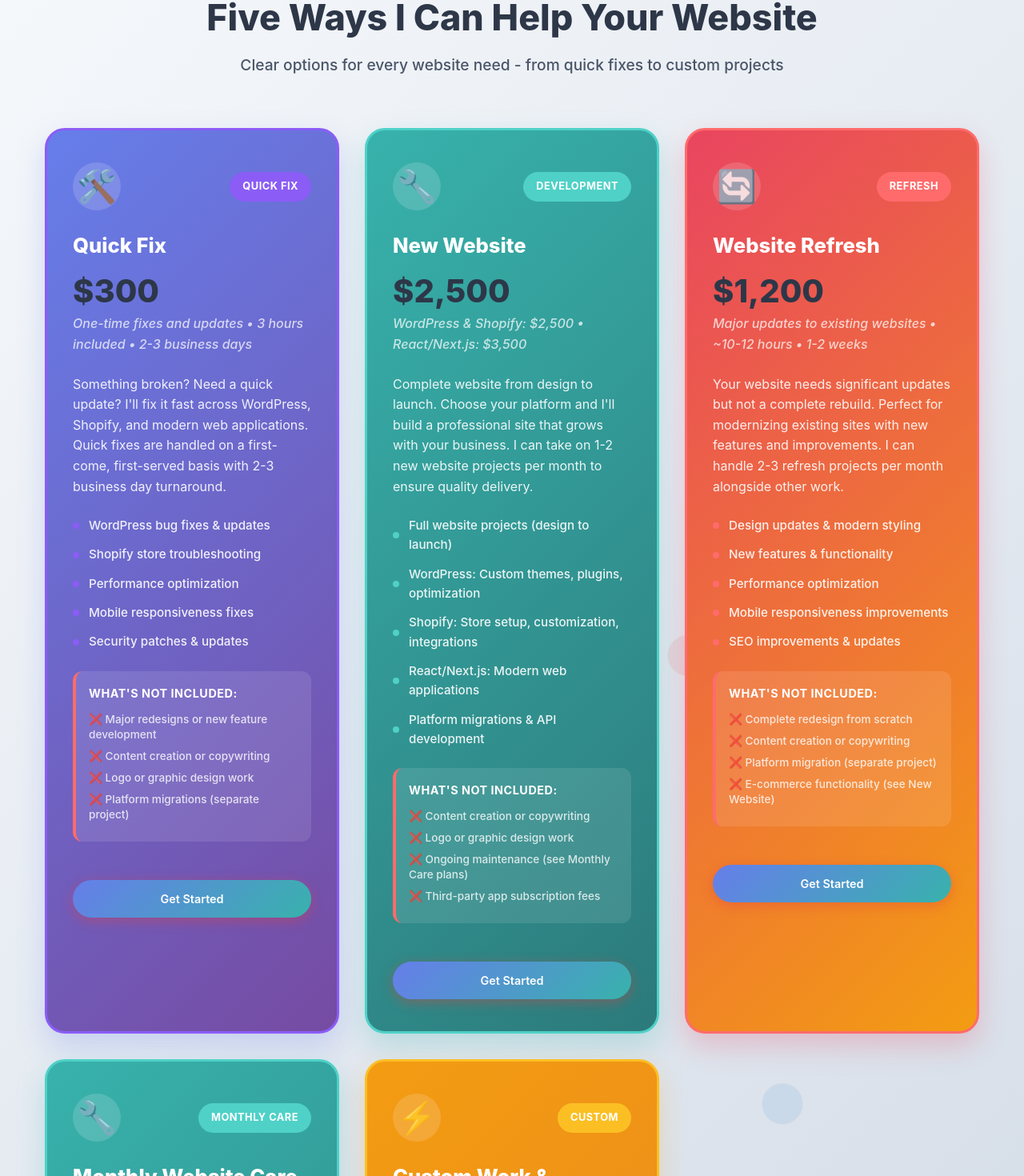
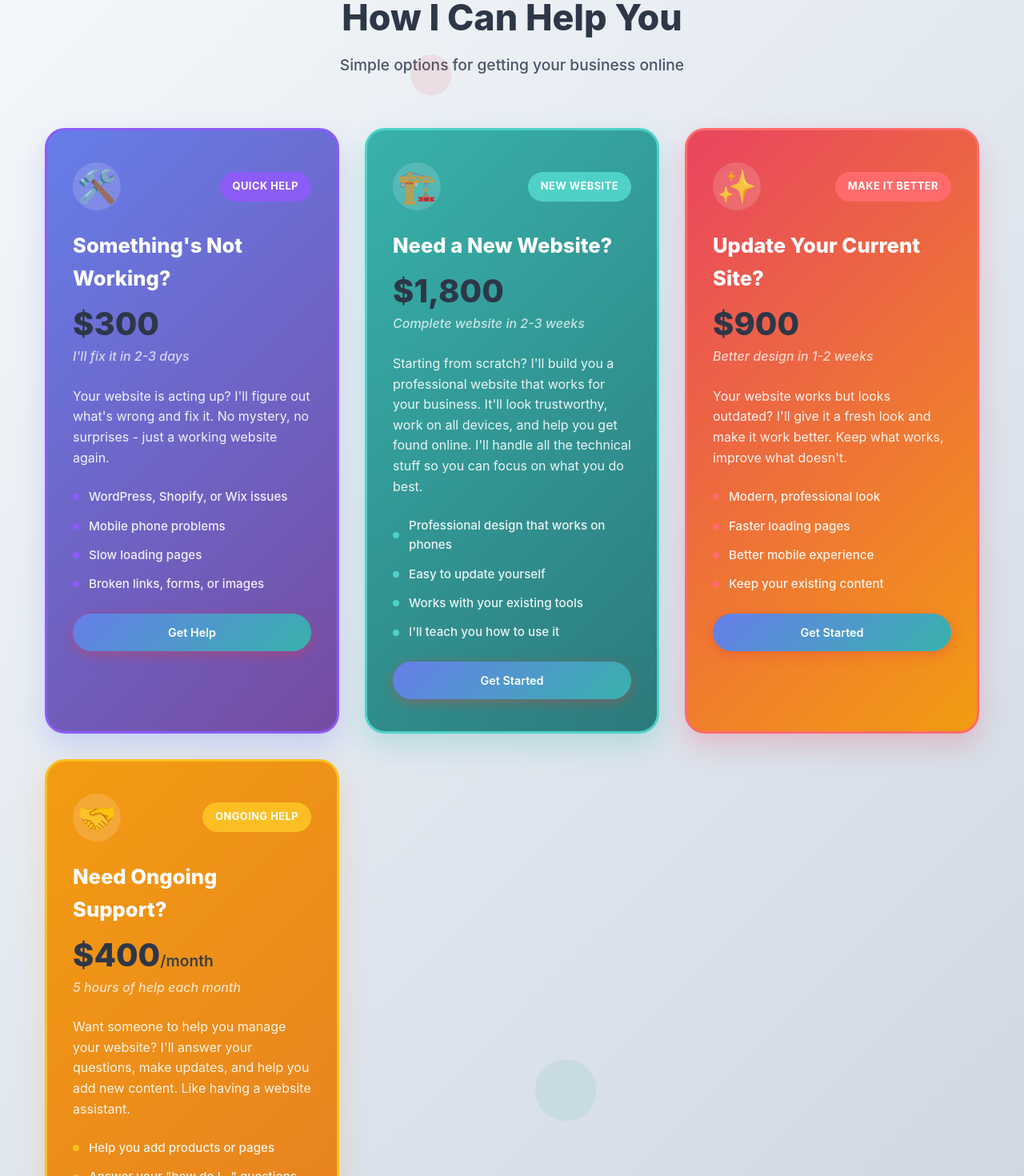
Before and after one commit to mriansabado/mauna-digital-website, a React (Vite) app: page / in a window 1280 px wide. Shown: the part 1307-2777 px from the top of the page at 80% size. Built offline with nearby package versions, Linux system fonts and the light colour scheme.

Commit message:
updating services pricing and language

```diff
--- a/src/App.tsx
+++ b/src/App.tsx
@@ -169,14 +169,14 @@ function App() {
       <div className="services-intro">
         <img src={profilePhoto} alt="Ian Sabado" className="services-profile-photo" />
         <div className="intro-content">
-                <p className="services-subtitle">Hi, I'm Ian - founder and operator of Mauna Digital LLC. Here's how I can help you succeed online.</p>
+          <p className="services-subtitle">Hi, I'm Ian. I help small businesses get online and sell their stuff. No tech jargon, no surprises - just honest work at fair prices.</p>
         </div>
       </div>
     </div>
 
     <div className="services-section-header">
-            <h2 className="services-title">Five Ways I Can Help Your Website</h2>
-            <p className="services-description">Clear options for every website need - from quick fixes to custom projects</p>
+      <h2 className="services-title">How I Can Help You</h2>
+      <p className="services-description">Simple options for getting your business online</p>
     </div>
 
     <div className="services-grid">
@@ -185,86 +185,64 @@ function App() {
           <div className="service-icon-wrapper">
             <div className="service-icon">🛠️</div>
           </div>
-                <div className="service-badge">Quick Fix</div>
+          <div className="service-badge">Quick Help</div>
         </div>
         <div className="service-content">
-                <h3>Quick Fix</h3>
+          <h3>Something's Not Working?</h3>
           <div className="service-price">$300</div>
-                <p className="service-price-detail">One-time fixes and updates • 3 hours included • 2-3 business days</p>
-                <p>Something broken? Need a quick update? I'll fix it fast across WordPress, Shopify, and modern web applications. Quick fixes are handled on a first-come, first-served basis with 2-3 business day turnaround.</p>
+          <p className="service-price-detail">I'll fix it in 2-3 days</p>
+          <p>Your website is acting up? I'll figure out what's wrong and fix it. No mystery, no surprises - just a working website again.</p>
           <div className="service-features">
             <div className="feature-item">
               <div className="feature-dot"></div>
-                    <span>WordPress bug fixes & updates</span>
+              <span>WordPress, Shopify, or Wix issues</span>
             </div>
             <div className="feature-item">
               <div className="feature-dot"></div>
-                    <span>Shopify store troubleshooting</span>
+              <span>Mobile phone problems</span>
             </div>
             <div className="feature-item">
               <div className="feature-dot"></div>
-                    <span>Performance optimization</span>
+              <span>Slow loading pages</span>
             </div>
             <div className="feature-item">
               <div className="feature-dot"></div>
-                    <span>Mobile responsiveness fixes</span>
-                  </div>
-                  <div className="feature-item">
-                    <div className="feature-dot"></div>
-                    <span>Security patches & updates</span>
+              <span>Broken links, forms, or images</span>
             </div>
           </div>
-                <div className="service-not-included">
-                  <h4>What's NOT Included:</h4>
-                  <div className="not-included-item">❌ Major redesigns or new feature development</div>
-                  <div className="not-included-item">❌ Content creation or copywriting</div>
-                  <div className="not-included-item">❌ Logo or graphic design work</div>
-                  <div className="not-included-item">❌ Platform migrations (separate project)</div>
-                </div>
-                <a href="#contact" className="btn btn-primary service-btn">Get Started</a>
+          <a href="#contact" className="btn btn-primary service-btn">Get Help</a>
         </div>
       </div>
 
       <div className="service-card service-card-neon-green">
         <div className="service-card-header">
           <div className="service-icon-wrapper">
-                  <div className="service-icon">🔧</div>
+            <div className="service-icon">🏗️</div>
           </div>
-                <div className="service-badge">Development</div>
+          <div className="service-badge">New Website</div>
         </div>
         <div className="service-content">
-                <h3>New Website</h3>
-                <div className="service-price">$2,500</div>
-                <p className="service-price-detail">WordPress & Shopify: $2,500 • React/Next.js: $3,500</p>
-                <p>Complete website from design to launch. Choose your platform and I'll build a professional site that grows with your business. I can take on 1-2 new website projects per month to ensure quality delivery.</p>
+          <h3>Need a New Website?</h3>
+          <div className="service-price">$1,800</div>
+          <p className="service-price-detail">Complete website in 2-3 weeks</p>
+          <p>Starting from scratch? I'll build you a professional website that works for your business. It'll look trustworthy, work on all devices, and help you get found online. I'll handle all the technical stuff so you can focus on what you do best.</p>
           <div className="service-features">
             <div className="feature-item">
               <div className="feature-dot"></div>
-                    <span>Full website projects (design to launch)</span>
+              <span>Professional design that works on phones</span>
             </div>
             <div className="feature-item">
               <div className="feature-dot"></div>
-                    <span>WordPress: Custom themes, plugins, optimization</span>
+              <span>Easy to update yourself</span>
             </div>
             <div className="feature-item">
               <div className="feature-dot"></div>
-                    <span>Shopify: Store setup, customization, integrations</span>
+              <span>Works with your existing tools</span>
             </div>
             <div className="feature-item">
               <div className="feature-dot"></div>
-                    <span>React/Next.js: Modern web applications</span>
+              <span>I'll teach you how to use it</span>
             </div>
-                  <div className="feature-item">
-                    <div className="feature-dot"></div>
-                    <span>Platform migrations & API development</span>
-                  </div>
-                </div>
-                <div className="service-not-included">
-                  <h4>What's NOT Included:</h4>
-                  <div className="not-included-item">❌ Content creation or copywriting</div>
-                  <div className="not-included-item">❌ Logo or graphic design work</div>
-                  <div className="not-included-item">❌ Ongoing maintenance (see Monthly Care plans)</div>
-                  <div className="not-included-item">❌ Third-party app subscription fees</div>
           </div>
           <a href="#contact" className="btn btn-primary service-btn">Get Started</a>
         </div>
@@ -273,88 +251,32 @@ function App() {
       <div className="service-card service-card-hot-pink">
         <div className="service-card-header">
           <div className="service-icon-wrapper">
-                  <div className="service-icon">🔄</div>
+            <div className="service-icon">✨</div>
           </div>
-                <div className="service-badge">Refresh</div>
+          <div className="service-badge">Make It Better</div>
         </div>
         <div className="service-content">
-                <h3>Website Refresh</h3>
-                <div className="service-price">$1,200</div>
-                <p className="service-price-detail">Major updates to existing websites • ~10-12 hours • 1-2 weeks</p>
-                <p>Your website needs significant updates but not a complete rebuild. Perfect for modernizing existing sites with new features and improvements. I can handle 2-3 refresh projects per month alongside other work.</p>
+          <h3>Update Your Current Site?</h3>
+          <div className="service-price">$900</div>
+          <p className="service-price-detail">Better design in 1-2 weeks</p>
+          <p>Your website works but looks outdated? I'll give it a fresh look and make it work better. Keep what works, improve what doesn't.</p>
           <div className="service-features">
             <div className="feature-item">
               <div className="feature-dot"></div>
-                    <span>Design updates & modern styling</span>
+              <span>Modern, professional look</span>
             </div>
             <div className="feature-item">
               <div className="feature-dot"></div>
-                    <span>New features & functionality</span>
+              <span>Faster loading pages</span>
             </div>
             <div className="feature-item">
               <div className="feature-dot"></div>
-                    <span>Performance optimization</span>
+              <span>Better mobile experience</span>
             </div>
             <div className="feature-item">
               <div className="feature-dot"></div>
-                    <span>Mobile responsiveness improvements</span>
+              <span>Keep your existing content</span>
             </div>
-                  <div className="feature-item">
-                    <div className="feature-dot"></div>
-                    <span>SEO improvements & updates</span>
-                  </div>
-                </div>
-                <div className="service-not-included">
-                  <h4>What's NOT Included:</h4>
-                  <div className="not-included-item">❌ Complete redesign from scratch</div>
-                  <div className="not-included-item">❌ Content creation or copywriting</div>
-                  <div className="not-included-item">❌ Platform migration (separate project)</div>
-                  <div className="not-included-item">❌ E-commerce functionality (see New Website)</div>
-                </div>
-                <a href="#contact" className="btn btn-primary service-btn">Get Started</a>
-              </div>
-            </div>
-
-            <div className="service-card service-card-neon-green">
-              <div className="service-card-header">
-                <div className="service-icon-wrapper">
-                  <div className="service-icon">🔧</div>
-                </div>
-                <div className="service-badge">Monthly Care</div>
-              </div>
-              <div className="service-content">
-                <h3>Monthly Website Care</h3>
-                <div className="service-price">$375-1,000<span>/month</span></div>
-                <p className="service-price-detail">Basic: $375 • Standard: $625 • Premium: $1,000</p>
-                <p>Ongoing maintenance and support to keep your website secure, updated, and performing optimally across all platforms. I can commit to 2-3 monthly care clients maximum to ensure quality service.</p>
-                <div className="service-features">
-                  <div className="feature-item">
-                    <div className="feature-dot"></div>
-                    <span>Basic: 3 hours/month - Essential updates</span>
-                  </div>
-                  <div className="feature-item">
-                    <div className="feature-dot"></div>
-                    <span>Standard: 5 hours/month - Includes minor changes</span>
-                  </div>
-                  <div className="feature-item">
-                    <div className="feature-dot"></div>
-                    <span>Premium: 8 hours/month - Priority support</span>
-                  </div>
-                  <div className="feature-item">
-                    <div className="feature-dot"></div>
-                    <span>Security updates & performance monitoring</span>
-                  </div>
-                  <div className="feature-item">
-                    <div className="feature-dot"></div>
-                    <span>Monthly reports & recommendations</span>
-                  </div>
-                </div>
-                <div className="service-not-included">
-                  <h4>What's NOT Included:</h4>
-                  <div className="not-included-item">❌ Major redesigns or new feature development</div>
-                  <div className="not-included-item">❌ Content creation or copywriting</div>
-                  <div className="not-included-item">❌ Unused hours do NOT roll over to next month</div>
-                  <div className="not-included-item">❌ Third-party app subscription fees</div>
           </div>
           <a href="#contact" className="btn btn-primary service-btn">Get Started</a>
         </div>
@@ -363,38 +285,32 @@ function App() {
       <div className="service-card service-card-electric-yellow">
         <div className="service-card-header">
           <div className="service-icon-wrapper">
-                  <div className="service-icon">⚡</div>
+            <div className="service-icon">🤝</div>
           </div>
-                <div className="service-badge">Custom</div>
+          <div className="service-badge">Ongoing Help</div>
         </div>
         <div className="service-content">
-                <h3>Custom Work & Retainers</h3>
-                <div className="service-price">$125<span>/hour</span></div>
-                <p className="service-price-detail">Complex projects • Retainer packages available</p>
-                <p>Need something custom? Complex integrations, ongoing development, or retainer work for larger projects. I can commit to 1-2 major custom projects at a time to ensure quality delivery.</p>
+          <h3>Need Ongoing Support?</h3>
+          <div className="service-price">$400<span>/month</span></div>
+          <p className="service-price-detail">5 hours of help each month</p>
+          <p>Want someone to help you manage your website? I'll answer your questions, make updates, and help you add new content. Like having a website assistant.</p>
           <div className="service-features">
             <div className="feature-item">
               <div className="feature-dot"></div>
-                    <span>Complex customizations</span>
+              <span>Help you add products or pages</span>
             </div>
             <div className="feature-item">
               <div className="feature-dot"></div>
-                    <span>API development & integrations</span>
+              <span>Answer your "how do I..." questions</span>
             </div>
             <div className="feature-item">
               <div className="feature-dot"></div>
-                    <span>Platform migrations</span>
+              <span>Make small changes and tweaks</span>
             </div>
             <div className="feature-item">
               <div className="feature-dot"></div>
-                    <span>Retainer packages: 10h ($1,125), 20h ($2,250), 40h ($4,500) - 10% discount</span>
+              <span>Monthly check-ins and advice</span>
             </div>
-                </div>
-                <div className="service-not-included">
-                  <h4>What's NOT Included:</h4>
-                  <div className="not-included-item">❌ Content creation or copywriting</div>
-                  <div className="not-included-item">❌ Logo or graphic design work</div>
-                  <div className="not-included-item">❌ Ongoing maintenance (see Monthly Care)</div>
           </div>
           <a href="#contact" className="btn btn-primary service-btn">Get Started</a>
         </div>
```
Lines whose indentation alone changed are shown as unchanged.
